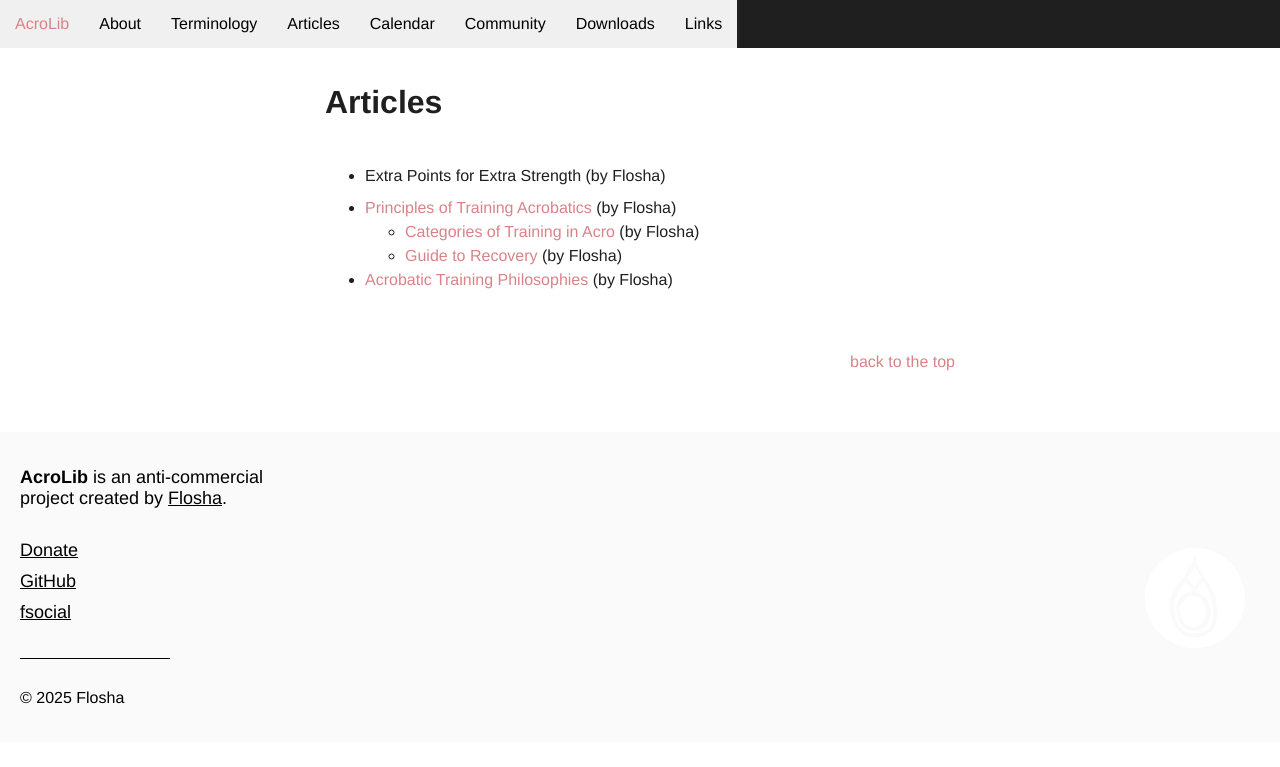
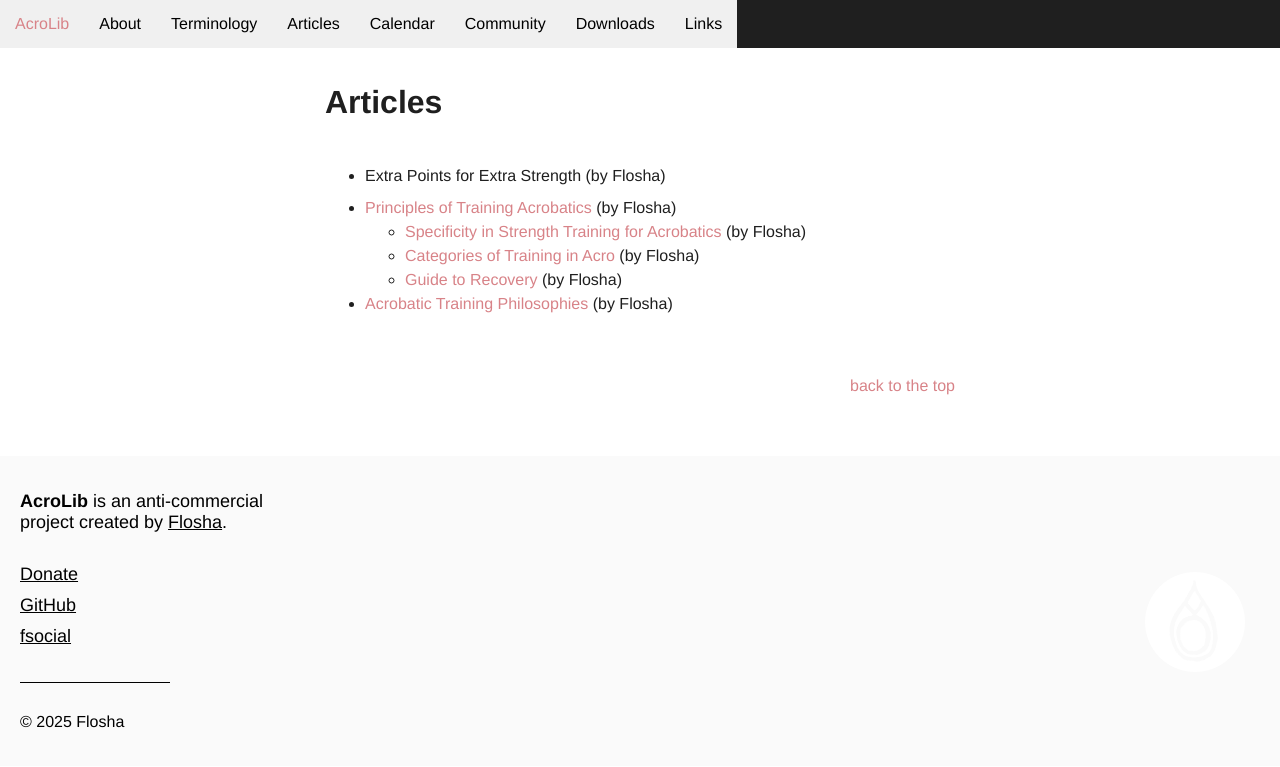
Before and after one commit to floshin/acrolib, a Jekyll site: the page built from articles.md, in a window 1280 px wide. Shown: the top 767 px of the page. Built offline with Jekyll 4.4.1, drawn with Linux system fonts in a browser that asks for light colours; our own code applies the rules of GitHub Pages for plain Markdown files.

Commit message:
Update articles.md

```diff
--- a/articles.md
+++ b/articles.md
@@ -3,6 +3,7 @@
 * Extra Points for Extra Strength (by Flosha)
 
 * [Principles of Training Acrobatics](/training/load-management) (by Flosha)
+  * [Specificity in Strength Training for Acrobatics](/training/specificity) (by Flosha)
   * [Categories of Training in Acro](/training/training-categories) (by Flosha)
   * [Guide to Recovery](/training/recovery-guide) (by Flosha)
 
```
